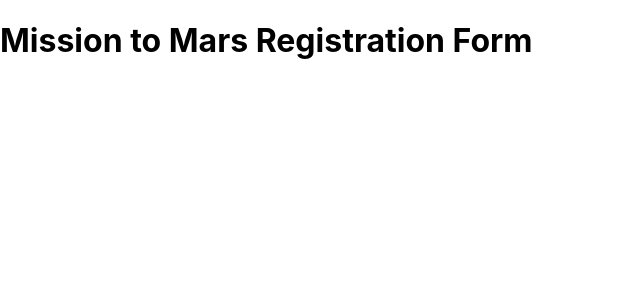
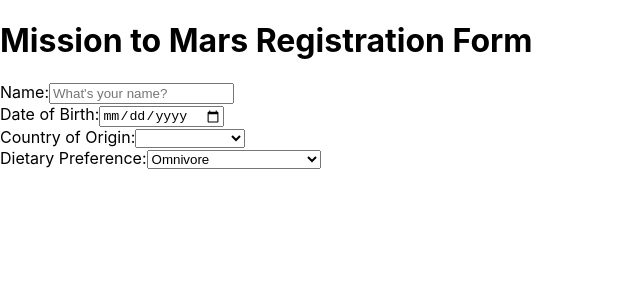
Before and after one commit to joinpursuit/Pursuit-Core-Web-Mars-Form-Lab, a React (Create React App) app in the folder mars_form_app/: page / in a window 1280 px wide. Shown: the top 300 px of the page, without its empty margins (0-640 px from the left). Built offline with nearby package versions, Linux system fonts and the light colour scheme.

Commit message:
tried to debug populating country

```diff
--- a/mars_form_app/package.json
+++ b/mars_form_app/package.json
@@ -6,6 +6,7 @@
     "@testing-library/jest-dom": "^4.2.4",
     "@testing-library/react": "^9.4.0",
     "@testing-library/user-event": "^7.2.1",
+    "axios": "^0.19.2",
     "react": "^16.12.0",
     "react-dom": "^16.12.0",
     "react-scripts": "3.4.0"
--- a/mars_form_app/public/index.html
+++ b/mars_form_app/public/index.html
@@ -9,6 +9,7 @@
       name="description"
       content="Web site created using create-react-app"
     />
+    <!-- <script src="https://cdn.jsdelivr.net/npm/axios/dist/axios.min.js"></script> -->
     <link rel="apple-touch-icon" href="%PUBLIC_URL%/logo192.png" />
     <!--
       manifest.json provides metadata used when your web app is installed on a
--- a/mars_form_app/src/components/Form.js
+++ b/mars_form_app/src/components/Form.js
@@ -1,20 +1,67 @@
 import React, {Component} from 'react';
+import axios from 'axios';
 
 class Form extends Component{
     state = {
+        countryList: []
+    }
 
-    };
+    populateCountry(e) {
+        e.preventDefault();
+        axios.get("http://vocab.nic.in/rest.php/country/json").then(res => {
+            const countryList = res.data;
+            this.setState({ countryList });
+        })
+    }
+
+
     render(){
+        console.log(this.state);
         return(
             <div>
                 <form>
                     <h1>
                         Mission to Mars Registration Form
                     </h1>
+                    <label>
+                        Name:
+                        <input type="text" placeholder="What's your name?"></input>
+                    </label>
+                    <br></br>
+                    <label>
+                        Date of Birth:
+                        <input type="date"></input>
+                    </label>
+                    <br></br>
+                    <label>
+                        Country of Origin:
+                        <select id="countryList">
+                            <option disabled>Select Country</option>
+                            { this.state.countryList.map(country => <option>{country}</option>) }
+                        </select>
+                    </label>
+                    <br></br>
+                    <label>
+                        Dietary Preference:
+                        <select >
+                            <option disabled>Select Dietary Preference</option>
+                            <option>Omnivore</option>
+                            <option></option>
+                        </select>
+                    </label>
                 </form>
             </div>
         )
     }
+
+
+
+
+
+
+
+
+
 }
 
 export default Form;
```
Also changed, not shown: 1 other file (tests, documents, lock files or other folders).
